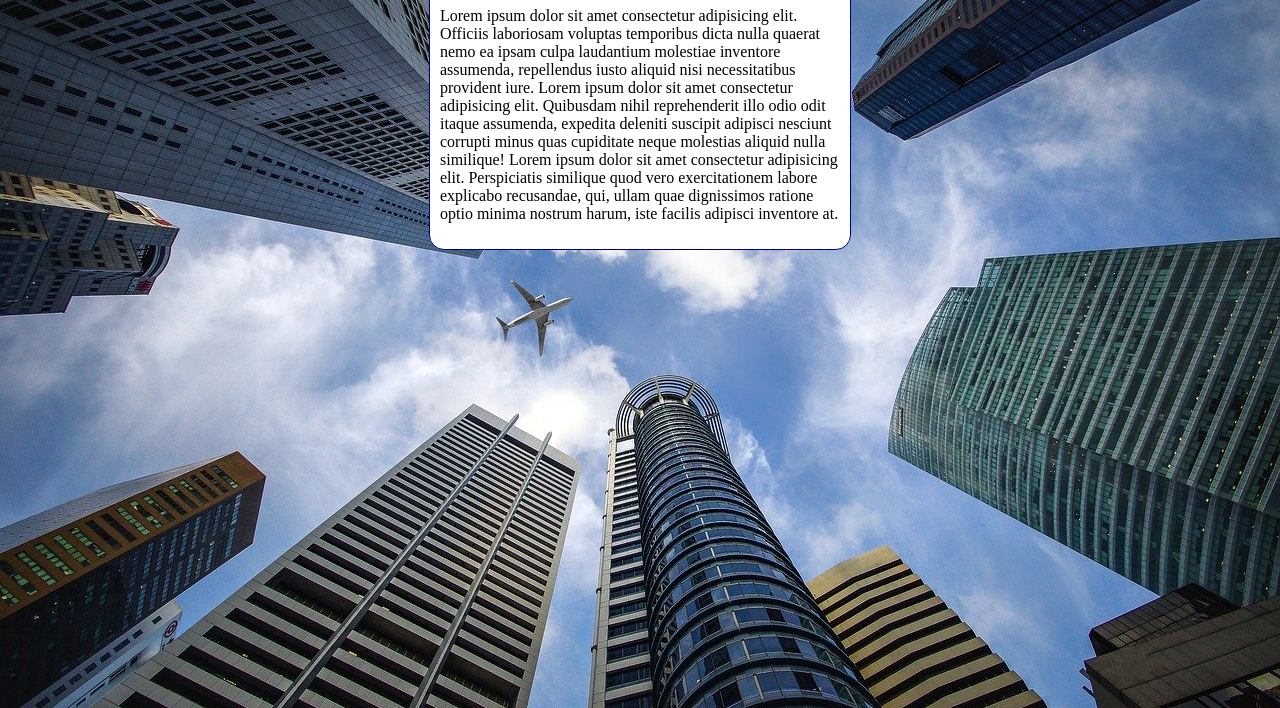
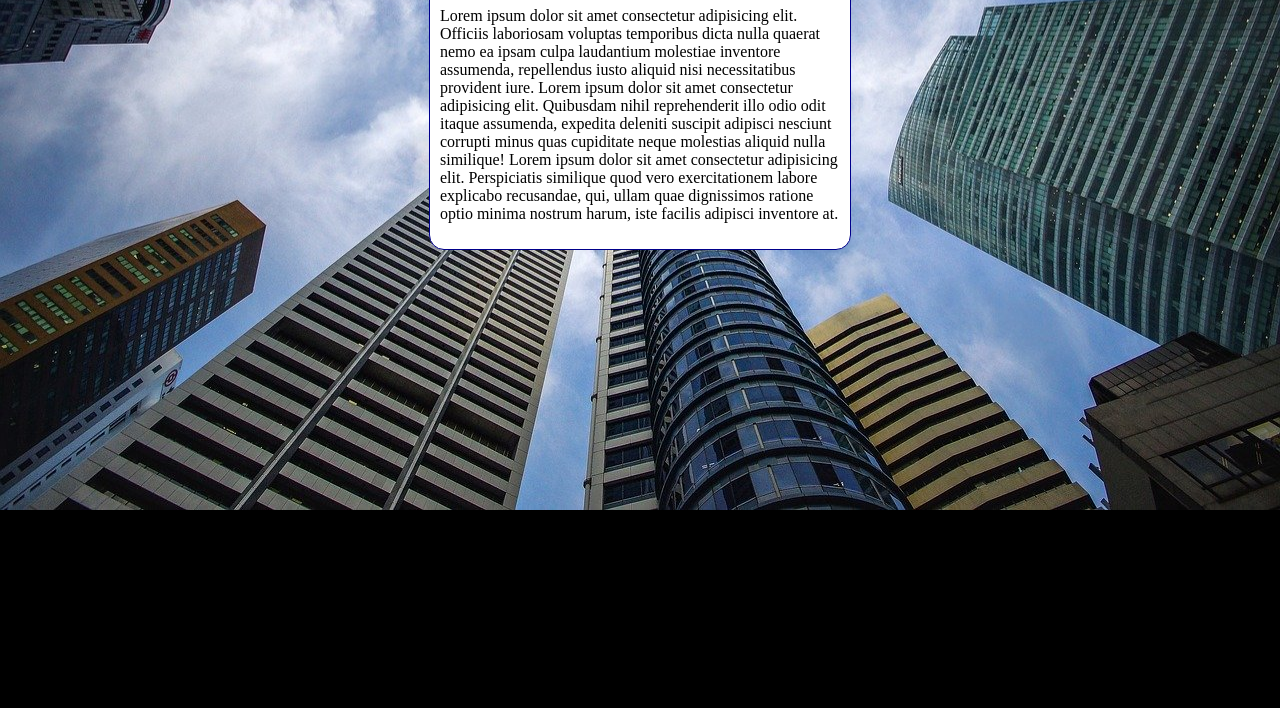
Before and after one commit to BrenoWallacy/html-css.com, a plain HTML site: page exercicios/ex022/Fundo006.html in a window 1280 px wide. Shown: the part 92-800 px from the top of the page. Drawn offline with Linux system fonts and the light colour scheme.

Commit message:
atualizei exercicio 022

```diff
--- a/exercicios/ex022/Fundo006.html
+++ b/exercicios/ex022/Fundo006.html
@@ -8,9 +8,9 @@
         body {
         background-color: black;
         background-image: url(imagens/wallpaper002.jpg);
-        background-position: center top;
+        background-position: center center;
         background-repeat: no-repeat;
-
+        background-size: cover;
         }
         main {
             background-color: white;
```
